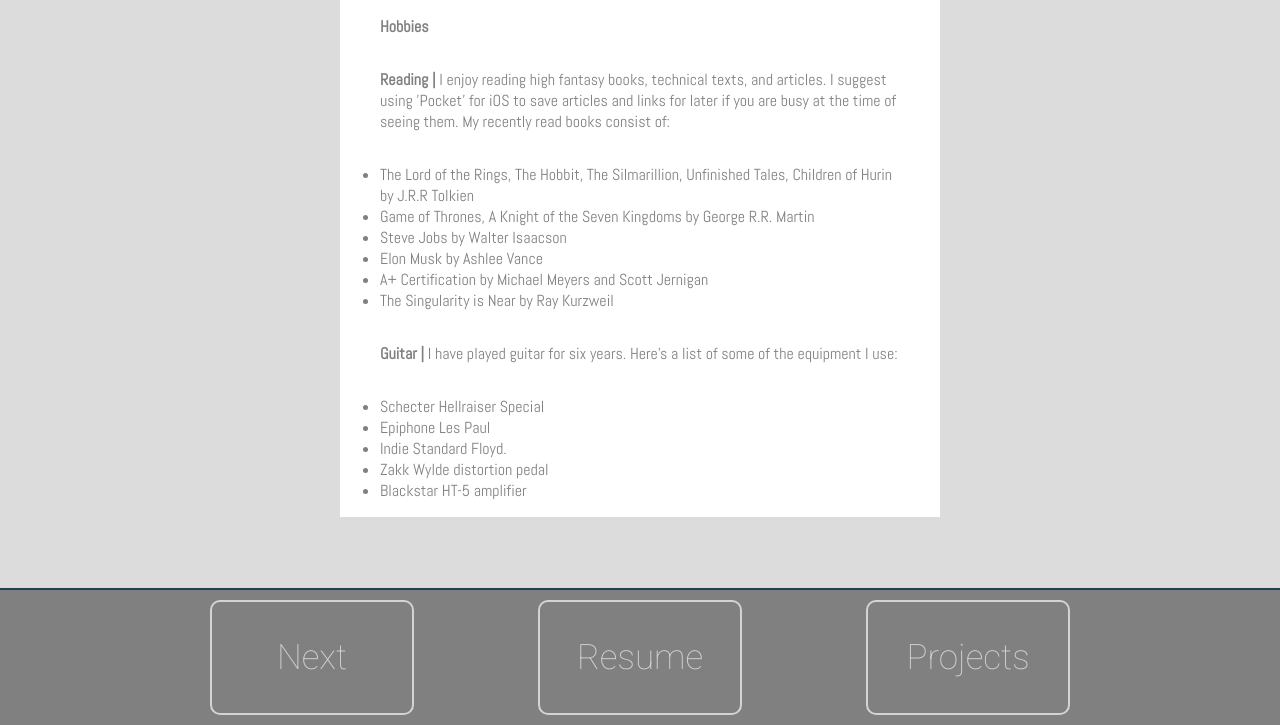
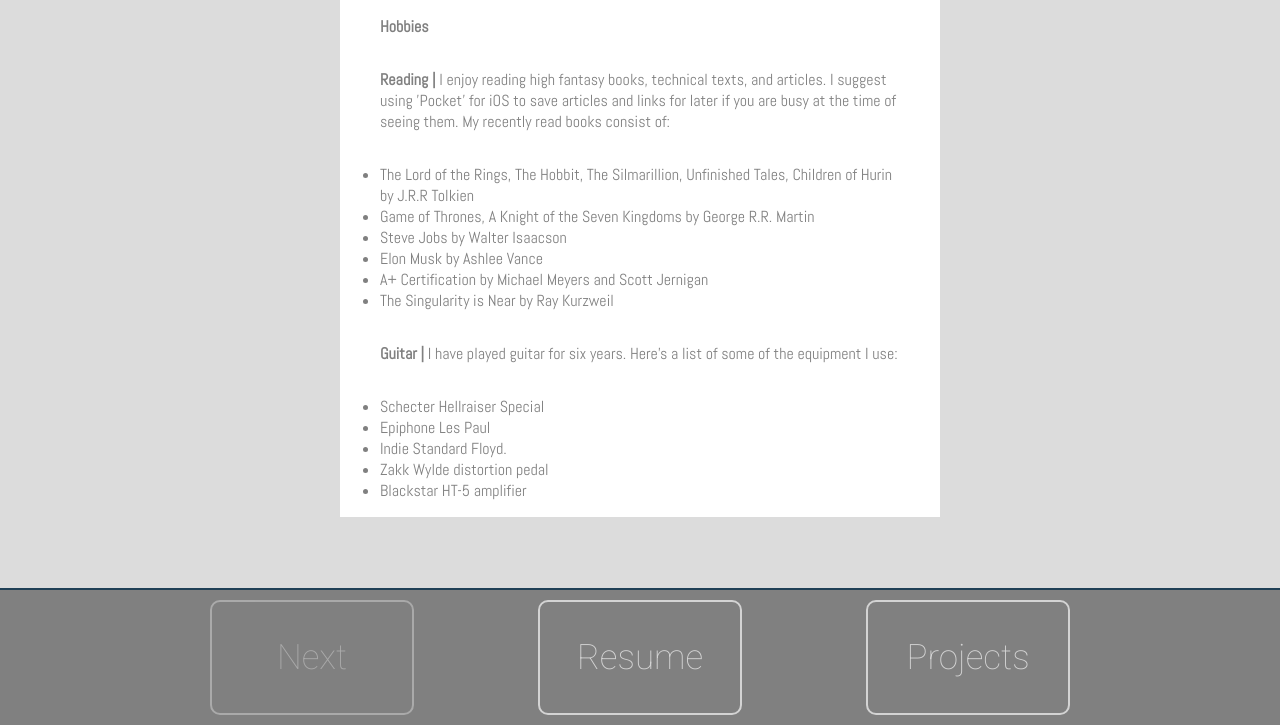
Before and after one commit to Wyatt-Wood/wyatt-wood.github.io, a plain HTML site: page HTML/about.html in a window 1280 px wide. In both pictures the pointer is over the element "Next". Shown: the part 75-800 px from the top of the page. Drawn offline with Linux system fonts and the light colour scheme.

Commit message:
Made inner-nav more transparent on hover

```diff
--- a/CSS/about.css
+++ b/CSS/about.css
@@ -106,7 +106,7 @@
     color: lightgray;
 }
 
-.portfolioContainer:hover{
+.inner-nav:hover{
   opacity: 0.5;
 }
 
```
